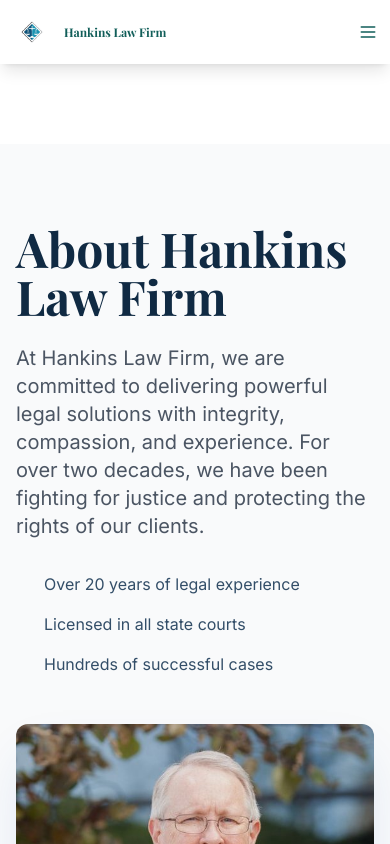
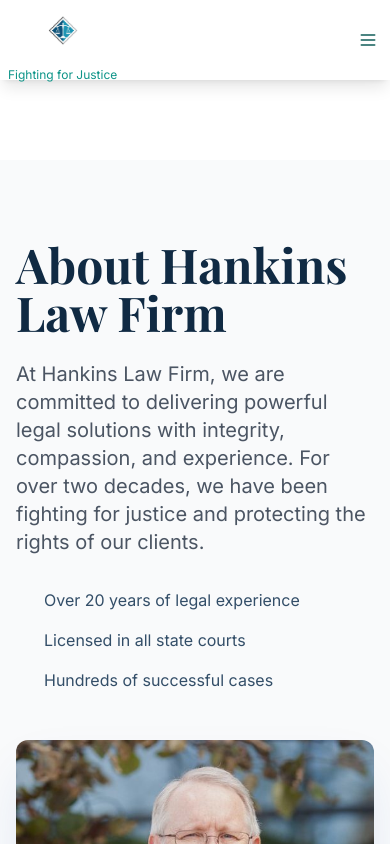
Before and after one commit to AwakenToRichnessAJIBOLA/hankins-law-firm, a React (Vite) app: page /hankins-law-firm/about in a window 390 px wide. Shown: the top 844 px of the page. Built offline with nearby package versions, Linux system fonts and the light colour scheme.

Commit message:
Enhance mobile header
Increase mobile logo size and add slogan.

```diff
--- a/src/components/Header.tsx
+++ b/src/components/Header.tsx
@@ -10,20 +10,25 @@ const Header = () => {
   return (
     <header className="bg-white shadow-lg sticky top-0 z-50 animate-fade-in">
       <div className="container mx-auto px-2 sm:px-4">
-        <div className="flex items-center justify-between h-16 sm:h-20 md:h-24 lg:h-32">
+        <div className="flex items-center justify-between h-20 sm:h-20 md:h-24 lg:h-32">
           {/* Logo */}
           <Link to="/" className="flex items-center space-x-2 sm:space-x-3 group flex-shrink-0 min-w-0">
             <div className="flex items-center space-x-2 sm:space-x-3">
-              <img
-                src={logoSrc}
-                alt="Hankins Law Firm logo"
-                className="h-12 w-12 sm:h-16 sm:w-16 md:h-24 md:w-24 lg:h-32 lg:w-32 object-contain group-hover:scale-105 transition-transform flex-shrink-0"
-              />
-              <div className="min-w-0 flex-shrink">
-                <h1 className="font-display font-bold text-xs sm:text-sm md:text-lg lg:text-2xl text-teal-800 group-hover:text-teal-600 transition-colors leading-tight whitespace-nowrap truncate">
+              <div className="flex flex-col items-center">
+                <img
+                  src={logoSrc}
+                  alt="Hankins Law Firm logo"
+                  className="h-16 w-16 sm:h-16 sm:w-16 md:h-24 md:w-24 lg:h-32 lg:w-32 object-contain group-hover:scale-105 transition-transform flex-shrink-0"
+                />
+                <p className="text-xs text-teal-600 leading-tight whitespace-nowrap block sm:hidden mt-1">
+                  Fighting for Justice
+                </p>
+              </div>
+              <div className="min-w-0 flex-shrink hidden sm:block">
+                <h1 className="font-display font-bold text-sm md:text-lg lg:text-2xl text-teal-800 group-hover:text-teal-600 transition-colors leading-tight whitespace-nowrap truncate">
                   Hankins Law Firm
                 </h1>
-                <p className="text-xs sm:text-xs md:text-sm text-teal-600 leading-tight whitespace-nowrap truncate hidden xs:block">
+                <p className="text-xs md:text-sm text-teal-600 leading-tight whitespace-nowrap truncate">
                   Fighting for Justice
                 </p>
               </div>
```
